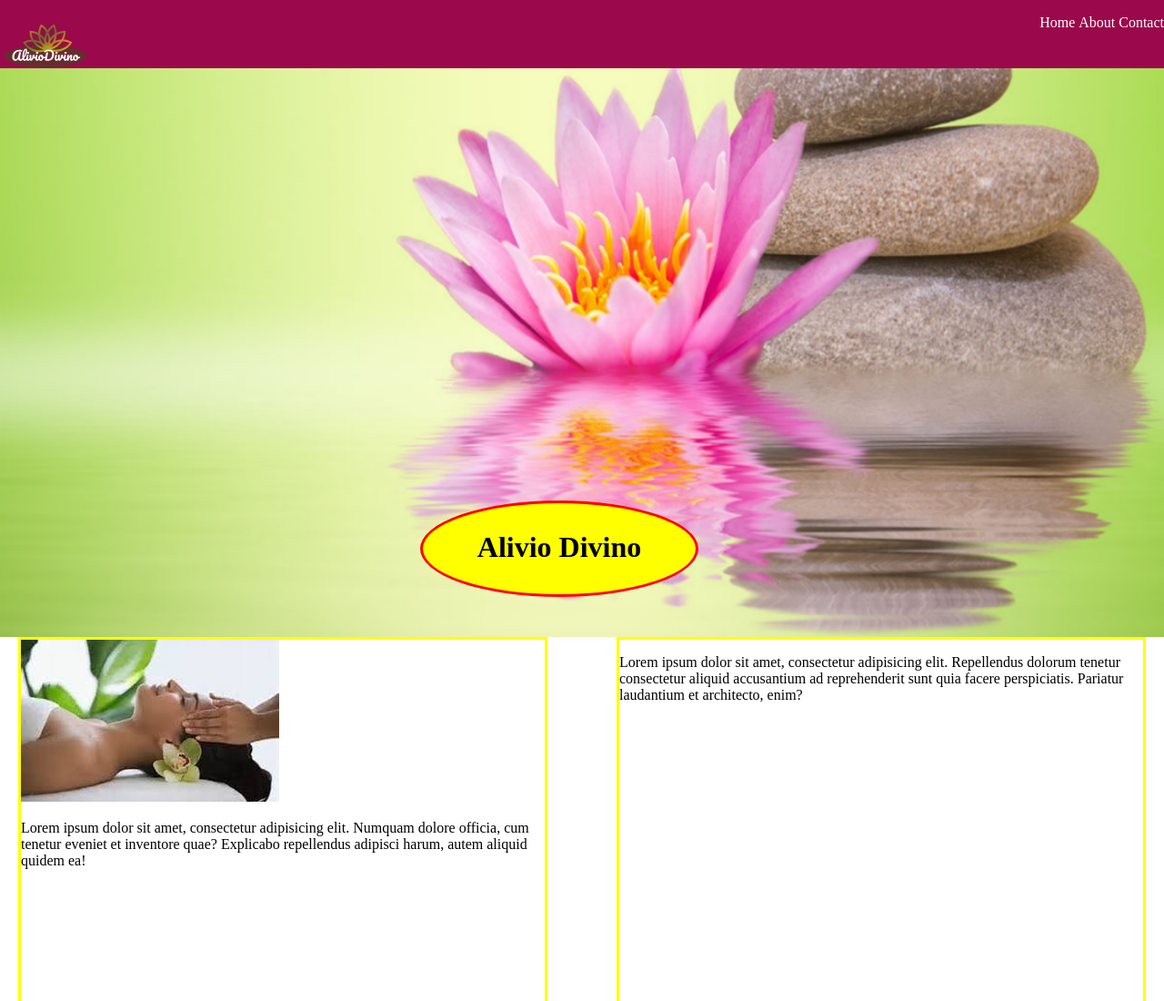
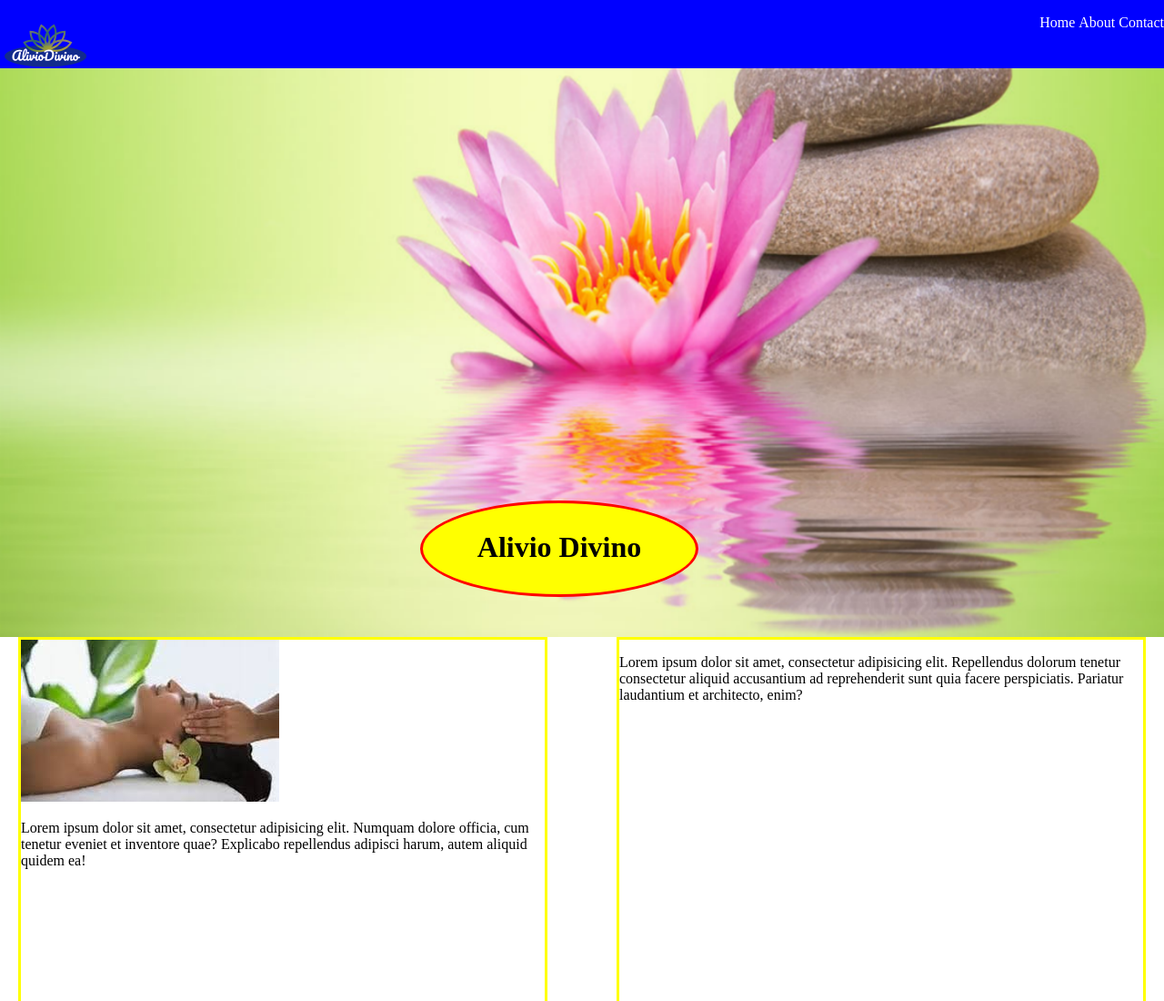
Before and after one commit to salmasterofnone/massagetherapy-website, a plain HTML site: page index.html in a window 1280 px wide. Shown: the top 1100 px of the page at 91% size. Drawn offline with Linux system fonts and the light colour scheme.

Commit message:
changed nav-bar background color

```diff
--- a/css/style.css
+++ b/css/style.css
@@ -5,7 +5,7 @@ body {
 .nav-bar {
     height: 75px;
     width: 100%;
-    background-color: #9B084C;
+    background-color: blue;
     position: absolute;
     top: 0;
 }
```
